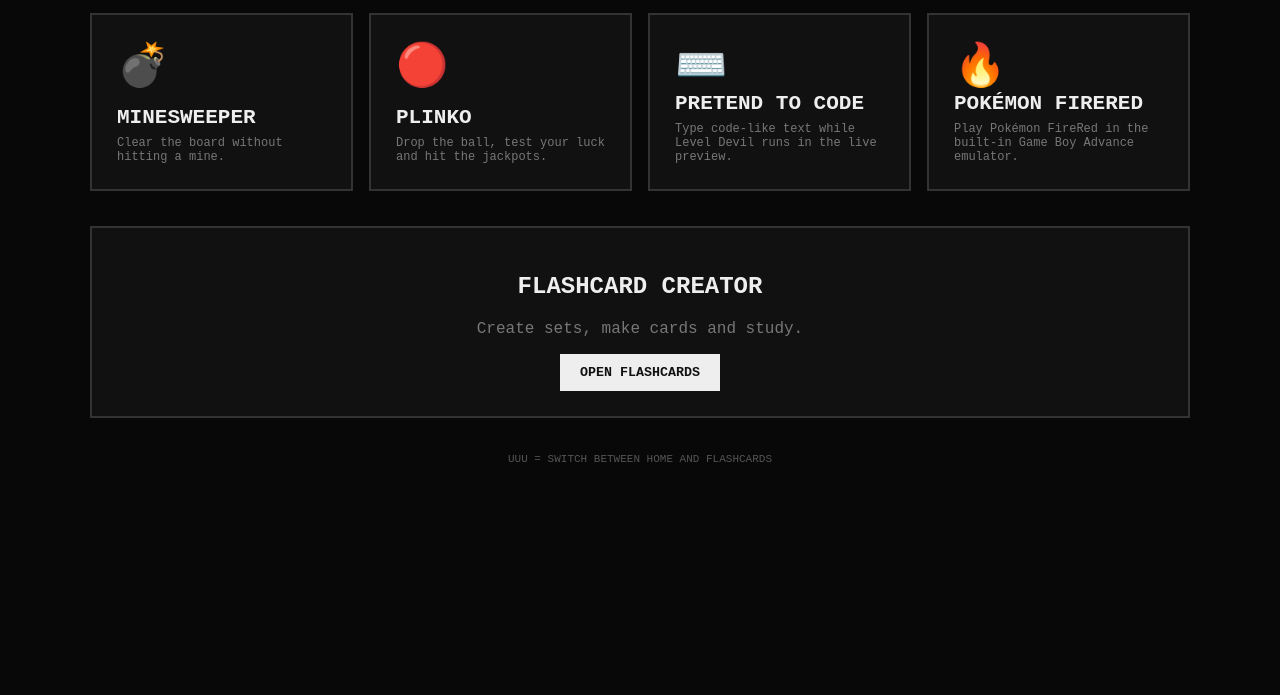
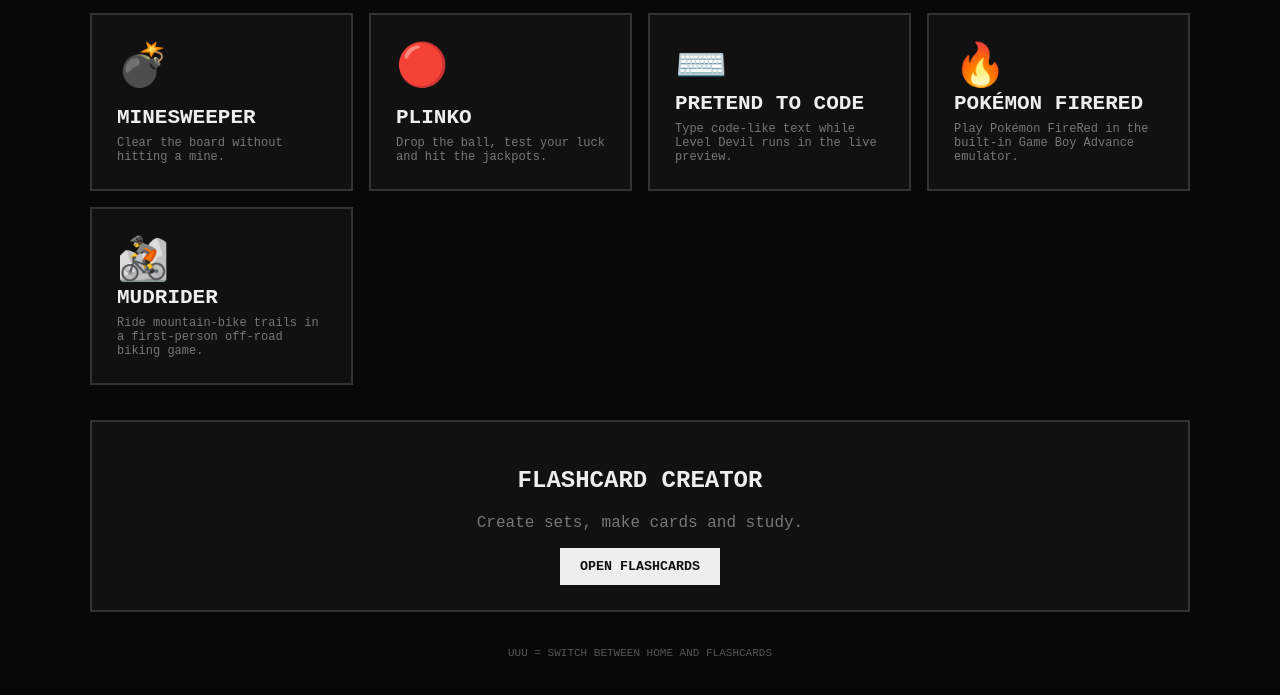
Before and after one commit to MakkaPakka-7788/makkapakka, a plain HTML site: page gamehub.html in a window 1280 px wide. Shown: the part 846-1541 px from the top of the page. Before the commit the page ends 1371 px from the top, so only its background shows below. Drawn offline with Linux system fonts and the light colour scheme; no server answers.

Commit message:
Add Mudrider to Extra Games

```diff
--- a/gamehub.html
+++ b/gamehub.html
@@ -469,6 +469,14 @@ html.game-gate-only body > .container { display: none !important; }
                 </div>
             </a>
 
+<a class="game" id="mudrider-card" href="https://www.mudrider.cn/game">
+                <div class="icon">🚵</div>
+                <div>
+                    <div class="name">MUDRIDER</div>
+                    <div class="description">Ride mountain-bike trails in a first-person off-road biking game.</div>
+                </div>
+            </a>
+
 
 
         </div>
```
